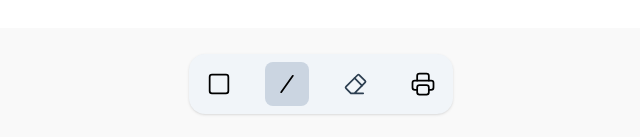
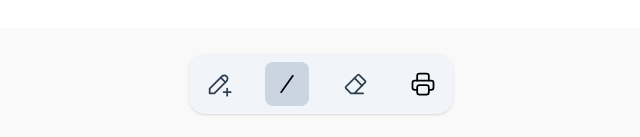
Before and after one commit to TheGraffitiTeam/GraffitiEditor, a React (Vite) app: page / in a window 1280 px wide. Shown: the part 660-797 px from the top of the page, without its empty margins (319-959 px from the left). Built offline with nearby package versions, Linux system fonts and the light colour scheme.

Commit message:
Removed box tookl

```diff
--- a/src/components/ToolBar.tsx
+++ b/src/components/ToolBar.tsx
@@ -1,7 +1,7 @@
 import React, { MouseEventHandler } from "react";
 
 import LineTool from "./tools/LineTool.tsx";
-import RectTool from "./tools/RectTool.tsx";
+import RectTool from "./tools/PenTool.tsx";
 import { useToolStore } from "../store.ts";
 import PrintTool from "./tools/PrintTool.tsx";
 import EraserTool from "./tools/EraserTool.tsx";
@@ -18,7 +18,7 @@ const tools: {
   }>;
 }[] = [
   {
-    id: "rect",
+    id: "pen",
     element: RectTool,
   },
   {
--- a/src/components/tools/RectTool.tsx
+++ b/src/components/tools/PenTool.tsx
@@ -17,18 +17,21 @@ const LineTool: React.FC<{
     >
       <svg
         xmlns="http://www.w3.org/2000/svg"
-        className="icon icon-tabler icon-tabler-crop-1-1"
+        className="icon icon-tabler icon-tabler-pencil-plus"
         width="28"
         height="28"
         viewBox="0 0 24 24"
         strokeWidth="1.5"
-        stroke="#000000"
+        stroke="#2c3e50"
         fill="none"
         strokeLinecap="round"
         strokeLinejoin="round"
       >
         <path stroke="none" d="M0 0h24v24H0z" fill="none" />
-        <path d="M4 4m0 2a2 2 0 0 1 2 -2h12a2 2 0 0 1 2 2v12a2 2 0 0 1 -2 2h-12a2 2 0 0 1 -2 -2z" />
+        <path d="M4 20h4l10.5 -10.5a2.828 2.828 0 1 0 -4 -4l-10.5 10.5v4" />
+        <path d="M13.5 6.5l4 4" />
+        <path d="M16 19h6" />
+        <path d="M19 16v6" />
       </svg>
     </button>
   );
--- a/src/store.ts
+++ b/src/store.ts
@@ -1,7 +1,7 @@
 import { create } from "zustand";
 
 export type ToolStore = {
-  tool: "rect" | "line" | "eraser" | string;
+  tool: "rect" | "line" | "eraser" | "pen" | string;
 };
 
 export const useToolStore = create<ToolStore>(() => ({
```
